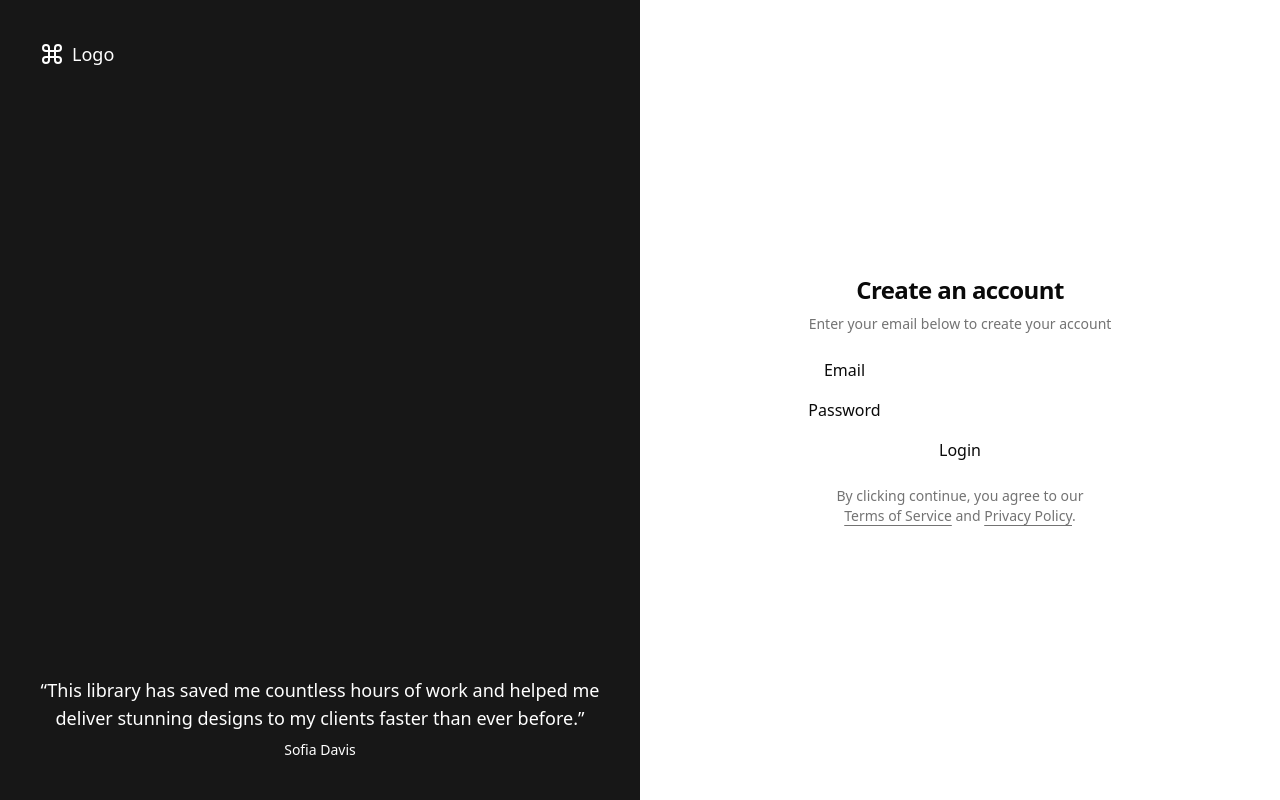
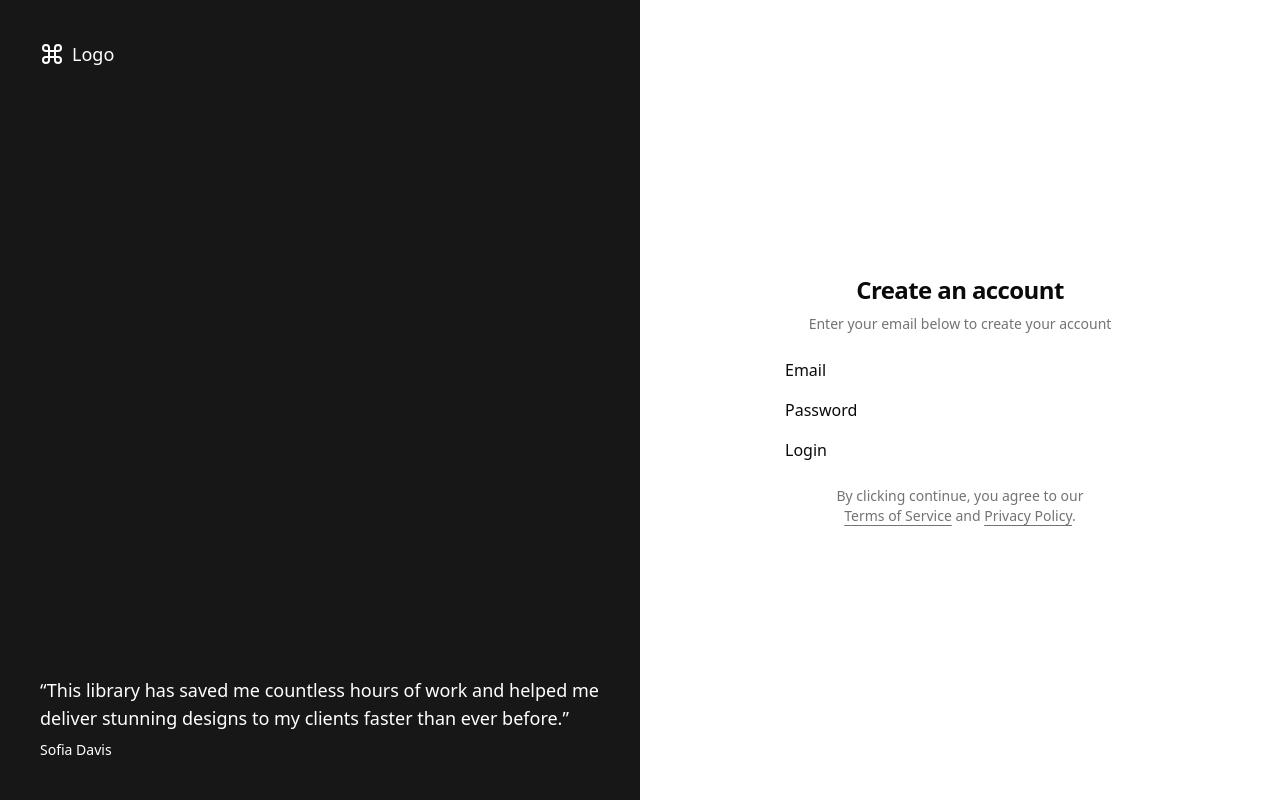
Before and after one commit to sohail019/Boi-Poka-Admin-Dashboard, a React (Vite) app: page /admin-login in a window 1280 px wide. Built offline with nearby package versions, Linux system fonts and the light colour scheme.

Commit message:
Made changes for styling

```diff
--- a/package.json
+++ b/package.json
@@ -19,6 +19,8 @@
     "@radix-ui/react-tabs": "^1.1.2",
     "@radix-ui/react-tooltip": "^1.1.6",
     "@reduxjs/toolkit": "^2.5.0",
+    "axios": "^1.7.9",
+    "axois": "^0.0.1-security",
     "class-variance-authority": "^0.7.1",
     "clsx": "^2.1.1",
     "lucide-react": "^0.469.0",
@@ -26,6 +28,7 @@
     "react-dom": "^18.3.1",
     "react-hook-form": "^7.54.2",
     "react-redux": "^9.2.0",
+    "react-router-dom": "^7.1.1",
     "tailwind-merge": "^2.6.0",
     "tailwindcss-animate": "^1.0.7",
     "zod": "^3.24.1"
--- a/src/App.css
+++ b/src/App.css
@@ -1,5 +1,4 @@
 #root {
-  max-width: 1280px;
   margin: 0 auto;
   /* padding: 2rem; */
   text-align: center;
--- a/src/App.tsx
+++ b/src/App.tsx
@@ -4,7 +4,7 @@ import { BrowserRouter as Router } from "react-router-dom"; // Import BrowserRou
 import store from "./store"; // Your redux store
 import AppRouter from "@/routes/index"; // Import the AppRouter component
 
-import "./App.css"; // Import any global styles
+//import "./App.css"; // Import any global styles
 
 // App Component
 function App() {
--- a/src/components/auth/admin-login-form.tsx
+++ b/src/components/auth/admin-login-form.tsx
@@ -7,7 +7,7 @@ import { z } from "zod";
 import { useDispatch } from "react-redux";
 
 const AdminLoginForm = () => {
-    const dispatch = useDispatch();
+  const dispatch = useDispatch();
   const {
     register,
     handleSubmit,
```
Also changed, not shown: 1 other file (tests, documents, lock files or other folders).
